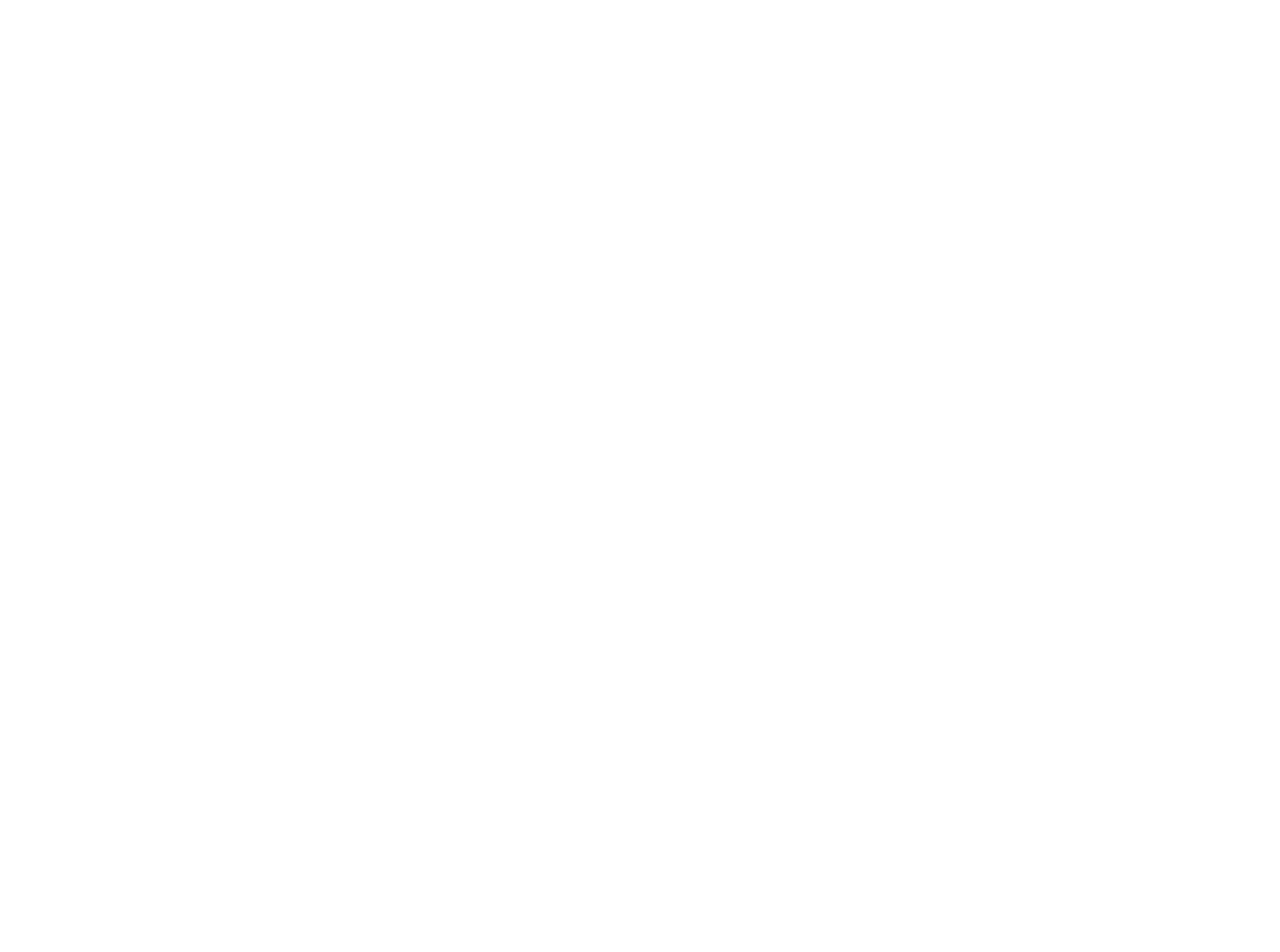
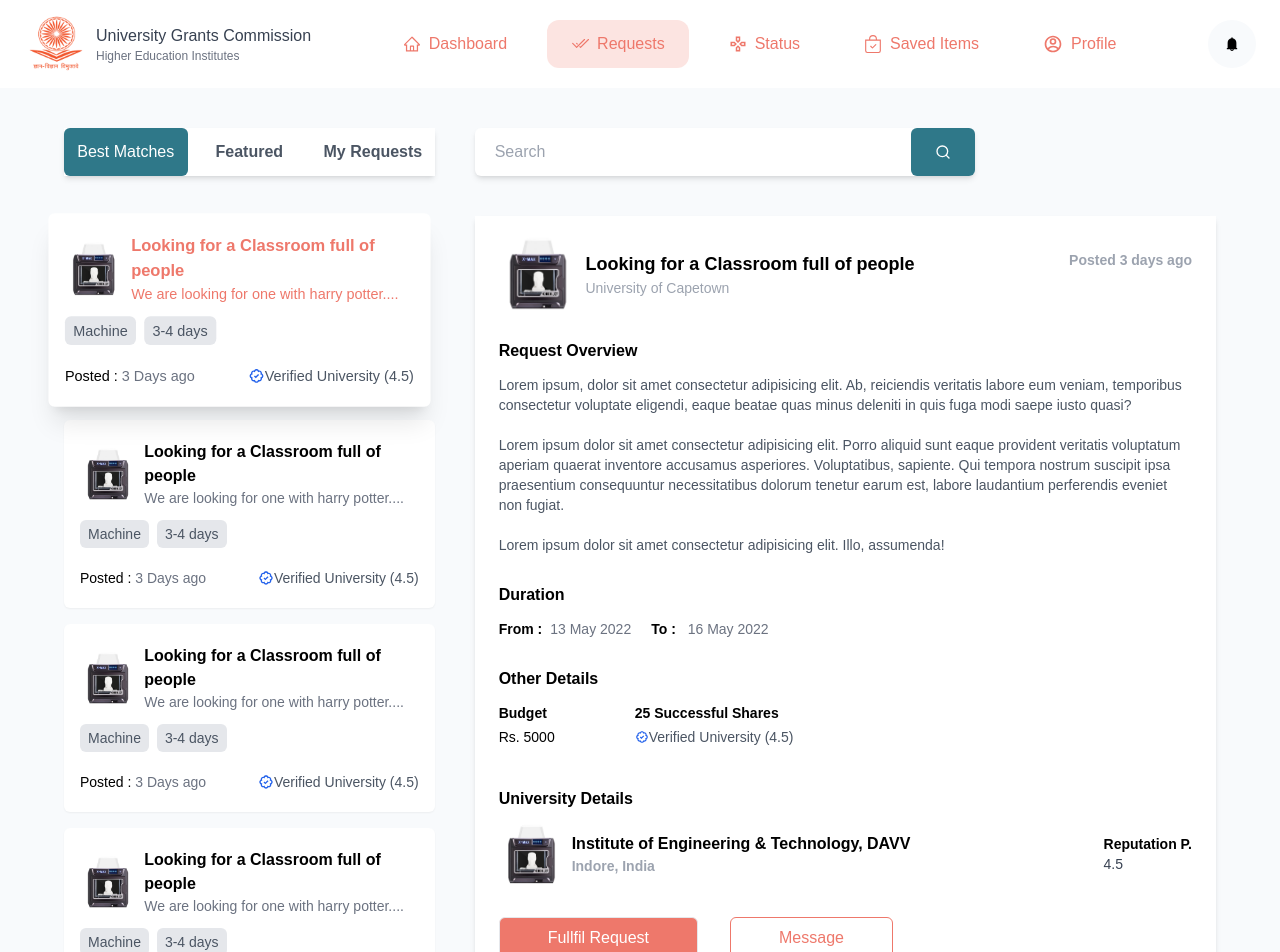
Before and after one commit to buggydecoders/Sih2022Finale, a React (Create React App) app in the folder frontend/: page /requests in a window 1280 px wide. Before the commit this address had no page. Shown: the top 952 px of the page. Before the commit the page ends 800 px from the top, so only its background shows below. Built offline with nearby package versions, Linux system fonts and the light colour scheme; the HTML template or start-up script is replaced by a standard one.

Commit message:
created requests page

```diff
--- a/frontend/src/App.js
+++ b/frontend/src/App.js
@@ -8,6 +8,7 @@
 import SavedItems from "./pages/SavedItems";
 import Status from "./pages/Status";
 import Signup from "./pages/Signup";
+import Requests from "./pages/Requests";
 
 const queryClient = new QueryClient();
 
@@ -21,6 +22,7 @@
         <Route exact path="/saved-items" element={<SavedItems />}></Route>
         <Route exact path="/login" element={<Login />}></Route>
         <Route exact path="/signup" element={<Signup />}></Route>
+        <Route exact path="/requests" element={<Requests />}></Route>
       </Routes>
     </QueryClientProvider>
   );
--- /dev/null
+++ b/frontend/src/components/Requests/FilterBar.jsx
@@ -0,0 +1,23 @@
+import React, { useState } from 'react'
+
+const FilterItem = ({title,selected,setSelected})=>{
+    const isSelected = title===selected;
+    return (
+        <div onClick={()=>setSelected(title)} className={`${isSelected?'bg-secondary   rounded-md text-white':'font-semibold text-gray-600'} w-full text-center py-3`}>{title}</div>
+    )
+}
+
+const FilterBar = () => {
+    const [selected,setSelected] = useState('Best Matches');
+  return (
+    <div className='w-full'>
+        <div className='bg-white grid grid-cols-3  items-center shadow-md cursor-pointer'>
+            <FilterItem selected={selected} setSelected={setSelected} title='Best Matches'/>
+            <FilterItem selected={selected} setSelected={setSelected} title='Featured'/>
+            <FilterItem selected={selected} setSelected={setSelected} title='My Requests'/>
+        </div>
+    </div>
+  )
+}
+
+export default FilterBar
--- /dev/null
+++ b/frontend/src/components/Requests/RequestCard.jsx
@@ -0,0 +1,38 @@
+import React from 'react'
+import ResourceImg from '../../assets/Resources/3dPrinter.png'
+import {BiBadgeCheck} from 'react-icons/bi';
+
+
+const Tag = ({title})=>{
+    return (
+        <div className='py-1 px-2 bg-gray-200 text-gray-600 text-sm rounded-md'>{title}</div>
+    )
+}
+
+const RequestCard = ({id,selected,setSelected}) => {
+    const isSelected = id===selected;
+  return (
+    <div onClick={()=>setSelected(id)} className={`${isSelected?'shadow-xl scale-[1.03] -translate-x-[10px]':'hover:shadow-xl hover:scale-[1.03] hover:-translate-x-[10px]'} bg-white rounded-md w-full py-5 shadow-sm  transition-all cursor-pointer px-4`}>
+        <div className='flex items-center gap-2'>
+            <div className=''><img src={ResourceImg} className='w-[60px] rounded-md'/></div>
+            <div>
+                <div className={`${isSelected?'text-primary':'text-black'} font-semibold`}>Looking for a Classroom full of people</div>
+                <div className={`${isSelected?'text-primary':'text-gray-500'} text-sm`}>We are looking for one with harry potter....</div>
+            </div>
+        </div>
+        <div className='mt-3 flex gap-2 items-center'>
+            <Tag title='Machine'/>
+            <Tag title='3-4 days'/>
+        </div>
+        <div className='mt-5 flex items-center font-[500] justify-between'>
+            <div className='text-gray-500 text-sm'><span className='text-black'>Posted : </span>3 Days ago</div>
+            <div className='flex items-center'>
+                <span className='text-blue-600'><BiBadgeCheck/></span>
+                <div className='text-gray-600 text-sm'>Verified University (4.5)</div>
+            </div>
+        </div>
+    </div>
+  )
+}
+
+export default RequestCard
--- /dev/null
+++ b/frontend/src/components/Requests/RequestDetails.jsx
@@ -0,0 +1,97 @@
+import React from "react";
+import ResourceImg from "../../assets/Resources/3dPrinter.png";
+import { BiBadgeCheck } from "react-icons/bi";
+
+const RequestDetails = () => {
+  return (
+    <div className="bg-white shadow-md px-6 py-5">
+      <div className="flex items-center gap-2">
+        <div className="">
+          <img src={ResourceImg} className="w-[90px] rounded-md" />
+        </div>
+        <div className="font-semibold w-full text-black text-lg flex justify-between">
+            <div>
+                <div>Looking for a Classroom full of people</div>
+                <div className="text-sm text-gray-400 font-[500]">University of Capetown</div>
+            </div>
+            <div className="text-sm text-gray-400">Posted 3 days ago</div>
+        </div>
+      </div>
+      <div className="mt-7">
+        <div className="font-semibold">Request Overview</div>
+        <div className="text-sm font-[500] text-gray-600 mt-3">
+          Lorem ipsum, dolor sit amet consectetur adipisicing elit. Ab,
+          reiciendis veritatis labore eum veniam, temporibus consectetur
+          voluptate eligendi, eaque beatae quas minus deleniti in quis fuga modi
+          saepe iusto quasi?
+          <br /><br/>
+          Lorem ipsum dolor sit amet consectetur adipisicing elit. Porro aliquid
+          sunt eaque provident veritatis voluptatum aperiam quaerat inventore
+          accusamus asperiores. Voluptatibus, sapiente. Qui tempora nostrum
+          suscipit ipsa praesentium consequuntur necessitatibus dolorum tenetur
+          earum est, labore laudantium perferendis eveniet non fugiat.
+          <br /><br/>
+          Lorem ipsum dolor sit amet consectetur adipisicing elit. Illo,
+          assumenda!
+        </div>
+        <div className="mt-7">
+          <div className="font-semibold">Duration</div>
+          <div className="flex gap-5 text-sm items-center mt-3 ">
+          <div className="text-gray-500 font-[500]  flex">
+            <span className="font-semibold text-black mr-2">From : </span> 13 May
+            2022
+          </div>
+          <div className="text-gray-500 font-[500]">
+            <span className="font-semibold text-black mr-2">To : </span> 16 May 2022
+          </div>
+        </div>
+        </div>
+        <div className="mt-7">
+          <div className="font-semibold">Other Details</div>
+          <div className="mt-3 text-sm flex items-start gap-20">
+            <div>
+              <div className="font-semibold">Budget</div>
+              <div className="font-[500] mt-1">Rs. 5000</div>
+            </div>
+            <div>
+              <div className="font-semibold">25 Successful Shares</div>
+              <div className="flex items-center mt-1">
+                <span className="text-blue-600">
+                  <BiBadgeCheck />
+                </span>
+                <div className="text-gray-600 text-sm">
+                  Verified University (4.5)
+                </div>
+              </div>
+            </div>
+          </div>
+        </div>
+        <div className="mt-10">
+          <div className="font-semibold">University Details</div>
+          <div className="flex justify-between mt-3 items-center">
+            <div className="flex items-center gap-2">
+              <div className="">
+                <img src={ResourceImg} className="w-[65px] rounded-md" />
+              </div>
+              <div className="font-semibold text-black">
+                Institute of Engineering & Technology, DAVV
+                <div className="text-sm text-gray-400">Indore, India</div>
+              </div>
+
+            </div>
+            <div className="text-sm">
+              <div className="font-semibold">Reputation P.</div>
+              <div className="text-gray-700">4.5</div>
+            </div>
+          </div>
+        </div>
+        <div className="mt-8 flex items-center font-[500] gap-8">
+            <button className="px-12 text-white py-2 bg-primary border-[1px] rounded-md">Fullfil Request</button>
+            <button className="px-12 py-2 border-primary text-primary border-[1px] rounded-md">Message</button>
+        </div>
+      </div>
+    </div>
+  );
+};
+
+export default RequestDetails;
--- /dev/null
+++ b/frontend/src/components/Requests/RequestsList.jsx
@@ -0,0 +1,17 @@
+import React, { useState } from 'react'
+import RequestCard from './RequestCard'
+
+const RequestsList = () => {
+    const [selected,setSelected] = useState(1);
+  return (
+    <div className='space-y-4'>
+        <RequestCard selected={selected} setSelected={setSelected} id={1}/>
+        <RequestCard selected={selected} setSelected={setSelected} id={2}/>
+        <RequestCard selected={selected} setSelected={setSelected} id={3}/>
+        <RequestCard selected={selected} setSelected={setSelected} id={4}/>
+        <RequestCard selected={selected} setSelected={setSelected} id={5}/>
+    </div>
+  )
+}
+
+export default RequestsList
--- /dev/null
+++ b/frontend/src/components/Requests/SearchBar.jsx
@@ -0,0 +1,15 @@
+import React from 'react'
+import {FiSearch} from 'react-icons/fi';
+
+const SearchBar = () => {
+  return (
+    <div className=' flex w-fit items-center relative'>
+            <div className='absolute right-0 px-6 bg-secondary h-full flex items-center justify-center rounded-md text-white'>
+                <FiSearch/>
+            </div>
+            <input placeholder='Search' className='py-3 bg-white outline-none rounded-md px-5 w-[500px] shadow-md'/>
+    </div>
+  )
+}
+
+export default SearchBar
--- /dev/null
+++ b/frontend/src/pages/Requests.jsx
@@ -0,0 +1,31 @@
+import React from 'react'
+import Layout from '../components/Layout'
+import FilterBar from '../components/Requests/FilterBar'
+import RequestCard from '../components/Requests/RequestCard'
+import RequestDetails from '../components/Requests/RequestDetails'
+import RequestsList from '../components/Requests/RequestsList'
+import SearchBar from '../components/Requests/SearchBar'
+
+const Requests = () => {
+  return (
+    <Layout>
+    <div className='bg-lightGray px-16 py-10 grid grid-cols-[2fr_4fr] gap-10'>
+        <div>
+            <FilterBar/>
+            <div className='mt-10'>
+                <RequestsList/>
+            </div>
+        </div>
+        <div>
+            <SearchBar/>
+            <div className='mt-10'>
+                <RequestDetails/>
+            </div>
+
+        </div>
+    </div>
+    </Layout>
+  )
+}
+
+export default Requests
```
